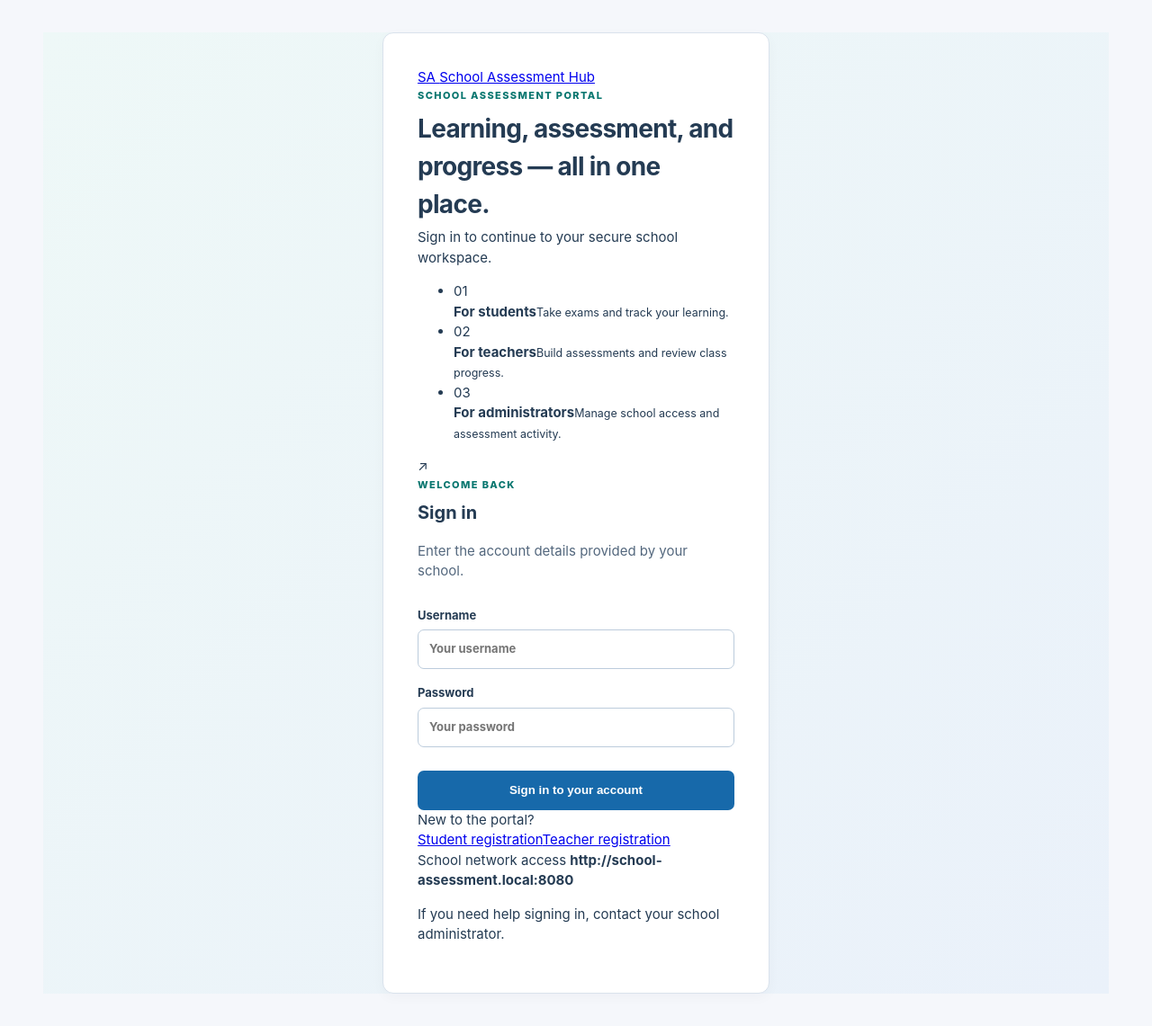
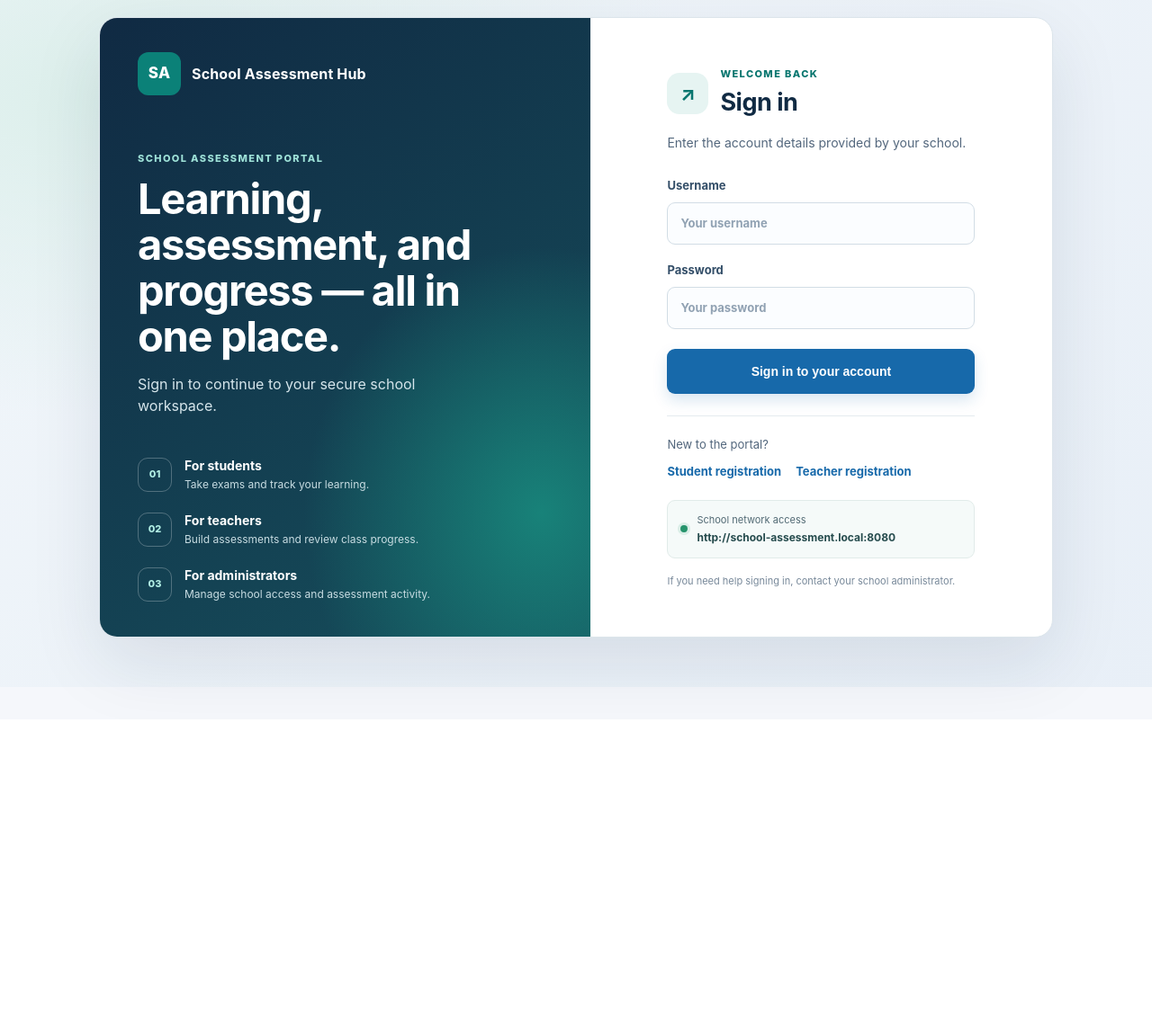
Before and after one commit to Firadwelt06/School-Assessment-Hub, a Flask app: page /login in a window 1280 px wide; the page is wider, and only the part inside the window is pictured. Shown: that part at 90% size. After the commit the page ends 784 px from the top of that part, so only its background shows below. Run offline with Flask 3, Linux system fonts and the light colour scheme; data that the repository does not hold is empty.

```diff
--- a/app.py
+++ b/app.py
@@ -605,12 +605,44 @@ def teacher_username(full_name):
 
 def valid_access_code(code, role):
     record = query(
-        "SELECT * FROM subject_access_codes WHERE code = ? AND role = ? AND active = 1 ORDER BY id DESC",
+        "SELECT * FROM subject_access_codes WHERE UPPER(code) = ? AND role = ? AND active = 1 ORDER BY id DESC",
         (code.strip().upper(), role), one=True,
     )
     if not record:
         return False
     return not access_code_is_expired(record["expires_at"])
+
+
+def generate_access_code():
+    adjectives = (
+        "amber", "bright", "calm", "clever", "cool", "crisp", "eager", "gentle",
+        "golden", "happy", "keen", "kind", "lucky", "merry", "mighty", "neat",
+        "noble", "patient", "quick", "quiet", "rapid", "ready", "rustic", "shiny",
+        "silent", "silver", "steady", "sunny", "tidy", "vivid", "warm", "witty",
+        "bold", "brave", "clear", "cosmic", "fuzzy", "grand", "jolly", "lively",
+        "magic", "nimble", "polite", "proud", "smooth", "soft", "stellar", "swift",
+        "tender", "tiny", "urban", "velvet", "wild", "wise", "young", "zesty",
+        "breezy", "cloudy", "daring", "fresh", "helpful", "musical", "playful", "wooden",
+    )
+    nouns = (
+        "badger", "beacon", "bison", "breeze", "canyon", "comet", "coral", "crane",
+        "daisy", "dolphin", "eagle", "falcon", "fern", "finch", "forest", "fox",
+        "galaxy", "garden", "glacier", "harbor", "heron", "island", "jasmine", "lantern",
+        "lemon", "lilac", "maple", "meadow", "meteor", "moon", "otter", "panda",
+        "pebble", "penguin", "phoenix", "piano", "planet", "rabbit", "rainbow", "raven",
+        "river", "robin", "sailor", "sequoia", "shadow", "sparrow", "stream", "spring",
+        "summit", "tiger", "timber", "tulip", "valley", "violet", "willow", "winter",
+        "wizard", "yak", "yonder", "zephyr", "acorn", "anchor", "bluebird", "copper",
+    )
+    suffix_alphabet = "23456789abcdefghjkmnpqrstuvwxyz"
+
+    for _ in range(10):
+        name = f"{secrets.choice(adjectives)}-{secrets.choice(nouns)}"
+        suffix = "".join(secrets.choice(suffix_alphabet) for _ in range(3))
+        code = f"{name}-{suffix}"
+        if not query("SELECT 1 FROM subject_access_codes WHERE UPPER(code) = ?", (code.upper(),), one=True):
+            return code
+    raise RuntimeError("Could not generate a unique access code.")
 
 
 def access_code_is_expired(expires_at):
@@ -1901,7 +1933,7 @@ def admin():
                 duration_hours = float(request.form.get("duration_hours", "24"))
                 if role not in {"teacher", "student"} or duration_hours < 0.5 or duration_hours > 720:
                     raise ValueError
-                code = secrets.token_urlsafe(8).replace("-", "").replace("_", "").upper()[:10]
+                code = generate_access_code()
                 expires_at = datetime.now() + timedelta(hours=duration_hours)
                 execute(
                     "INSERT INTO subject_access_codes(subject, role, code, expires_at, created_by, created_at) VALUES (?, ?, ?, ?, ?, ?)",
@@ -1910,6 +1942,8 @@ def admin():
                 flash(f"{role.capitalize()} access code: {code} (expires {expires_at.strftime('%Y-%m-%d %H:%M')}).", "success")
             except ValueError:
                 flash("Choose a role and enter a duration between 0.5 and 720 hours.", "error")
+            except RuntimeError:
+                flash("A unique access code could not be generated. Please try again.", "error")
         elif action == "clear_data":
             if not secrets.compare_digest(request.form.get("clear_password", ""), DATA_CLEAR_PASSWORD):
                 flash("The special data-clear password is incorrect.", "error")
--- a/static/style.css
+++ b/static/style.css
@@ -43,3 +43,56 @@ body.theme-forest{--navy:#16423c;--blue:#2f855a;--teal:#21734b;--bg:#f1f8f4}body
 .admin-nav{display:flex;gap:10px;flex-wrap:wrap;margin:-10px 0 28px}.admin-nav a{padding:9px 13px;border:1px solid var(--line);border-radius:8px;background:#fff;color:var(--navy);text-decoration:none;font-weight:700}.admin-nav a:hover{border-color:var(--teal);color:var(--teal)}.admin-section-heading{margin:34px 0 16px;padding-bottom:9px;border-bottom:1px solid var(--line);color:var(--navy)}.admin-details{margin:14px 0 22px;border:1px solid var(--line);border-radius:10px;background:#fff}.admin-details>summary{padding:16px 20px;color:var(--navy);font-weight:700;cursor:pointer}.admin-details[open]>summary{border-bottom:1px solid var(--line)}.admin-details-content{padding:0 20px 4px}.admin-details-content .panel{box-shadow:none}
 .manual-question{border:1px solid var(--border);border-radius:12px;padding:18px;margin:16px 0}.manual-question legend{font-weight:700;padding:0 8px}
 @media(max-width:800px){.sidebar{position:static;width:auto;min-height:0;padding:16px}.sidebar nav{display:flex;flex-wrap:wrap;margin-top:18px}.sidebar-footer{display:flex;justify-content:space-between;margin-top:15px}.with-sidebar{margin-left:0}main{padding:24px 16px}.stats,.chart-grid{grid-template-columns:1fr}.form-grid,.options{grid-template-columns:1fr}.topbar{display:block}.role-pill{margin-top:10px}}
+.login-shell{min-height:100vh;margin:-36px -48px;padding:36px;background:radial-gradient(ellipse at 12% 18%,#dcefeb 0,transparent 38%),linear-gradient(135deg,#f1f6fa,#e8eff7)}
+.login-card{width:min(1060px,100%);min-height:640px;padding:0;display:grid;grid-template-columns:1.03fr .97fr;overflow:hidden;border:1px solid #dce5eb;border-radius:20px;box-shadow:0 28px 80px #102a431a}
+.login-brand-panel{position:relative;display:flex;flex-direction:column;justify-content:space-between;padding:38px 42px;color:#fff;background:radial-gradient(ellipse at 90% 80%,#188279 0,transparent 38%),linear-gradient(145deg,#102a43,#164f5c)}
+.login-brand{display:flex;align-items:center;gap:12px;color:#fff;text-decoration:none;font-size:16px;font-weight:750;letter-spacing:.01em}
+.login-brand img,.login-brand-mark{width:48px;height:48px;object-fit:contain;border-radius:12px;background:#fff}
+.login-brand-mark{display:grid;place-items:center;color:#fff;background:#0b8178;font-size:17px;font-weight:800}
+.login-welcome{max-width:440px;margin:56px 0 38px}
+.login-welcome .eyebrow{color:#9ee2d8}
+.login-welcome h1{max-width:420px;margin:12px 0 16px;font-size:clamp(32px,4vw,47px);line-height:1.08;letter-spacing:-1.3px}
+.login-welcome p{max-width:370px;margin:0;color:#d5e5eb;font-size:16px}
+.login-benefits{display:grid;gap:20px;padding:0;margin:0;list-style:none}
+.login-benefits li{display:flex;align-items:center;gap:14px}
+.login-benefits li>span{display:grid;place-items:center;flex:none;width:38px;height:38px;border:1px solid #ffffff42;border-radius:11px;color:#b1eee4;font-size:11px;font-weight:800}
+.login-benefits strong,.login-benefits small{display:block}
+.login-benefits strong{font-size:14px}
+.login-benefits small{margin-top:2px;color:#c7dce2;font-size:12px}
+.login-school-address{margin:30px 0 0;color:#b9d0d7;font-size:12px}
+.login-form-panel{align-self:center;width:min(390px,100%);padding:54px 24px;margin:auto}
+.login-form-heading{display:flex;align-items:center;gap:13px;margin-bottom:14px}
+.login-form-icon{display:grid;place-items:center;width:46px;height:46px;border-radius:14px;background:#e6f4f2;color:var(--teal);font-size:22px;font-weight:700}
+.login-form-heading .eyebrow{margin-bottom:3px}
+.login-form-heading h2{margin:0;color:var(--navy);font-size:27px;letter-spacing:-.5px}
+.login-form-panel>.muted{margin:0;font-size:14px}
+.login-form-panel form{display:grid;gap:19px;margin-top:28px}
+.login-form-panel label{gap:8px;color:#334e68;font-size:13px;font-weight:700}
+.login-form-panel input{min-height:50px;padding:13px 14px;border-color:#d2dde5;border-radius:9px;background:#fbfdff}
+.login-form-panel input::placeholder{color:#91a2b3}
+.login-form-panel input:focus{border-color:var(--teal);background:#fff;box-shadow:0 0 0 4px #08766f18;outline:0}
+.login-form-panel .wide{min-height:50px;margin-top:3px;border-radius:9px;box-shadow:0 7px 16px #1769aa2b;font-size:14px}
+.login-register{display:grid;gap:10px;padding-top:22px;margin-top:24px;border-top:1px solid #e5ebef;color:var(--muted);font-size:13px}
+.login-register>div{display:flex;gap:16px;flex-wrap:wrap}
+.login-register a{color:var(--blue);font-weight:700;text-decoration:none}
+.login-register a:hover{text-decoration:underline}
+.login-network{display:grid;grid-template-columns:10px 1fr;gap:2px 8px;align-items:center;padding:13px 14px;margin:22px 0 0;border:1px solid #e1ebe9;border-radius:9px;background:#f5faf9;color:#526a74;font-size:11px}
+.login-network>span{grid-row:span 2;width:8px;height:8px;border-radius:50%;background:#26946c;box-shadow:0 0 0 3px #26946c20}
+.login-network strong{color:#254b4d;font-size:12px;overflow-wrap:anywhere}
+.login-footer{margin:17px 0 0;color:#78899a;font-size:11px}
+body:has(.login-shell) main{padding:0}
+.login-shell .login-card:not(:has(.login-brand-panel)){display:block;width:min(460px,calc(100% - 32px));min-height:0;padding:38px;border-radius:16px}
+.login-shell .flash{position:relative;z-index:1;width:min(1060px,100%);margin:0 auto 14px}
+body:has(.login-shell) main:has(.flash){padding-top:18px}
+.sidebar{box-shadow:8px 0 28px #102a4310}
+.sidebar nav a{transition:background-color .16s ease,color .16s ease,transform .16s ease}
+.sidebar nav a:hover{transform:translateX(2px)}
+.panel{border-color:#e4eaf0;box-shadow:0 8px 24px #102a4308}
+.panel .section-title h2{letter-spacing:-.25px}
+.stat{border-color:#e3eaf0;box-shadow:0 7px 20px #102a4308}
+.button{transition:transform .15s ease,box-shadow .15s ease,background-color .15s ease}
+.button:hover{transform:translateY(-1px)}
+.exam-row{gap:18px}
+@media(max-width:850px){.login-shell{margin:-24px -16px;padding:22px}.login-card{min-height:0;grid-template-columns:1fr}.login-brand-panel{min-height:330px;padding:28px}.login-welcome{margin:38px 0 28px}.login-welcome h1{font-size:35px}.login-benefits{grid-template-columns:1fr 1fr;gap:13px}.login-benefits li:last-child{grid-column:1/-1}.login-form-panel{padding:38px 28px}}
+@media(max-width:520px){.login-shell{padding:12px}.login-card{border-radius:15px}.login-brand-panel{min-height:0;padding:23px}.login-welcome{margin:30px 0 25px}.login-welcome h1{font-size:30px}.login-benefits{grid-template-columns:1fr;gap:13px}.login-benefits li:last-child{grid-column:auto}.login-form-panel{padding:30px 22px}.login-register>div{display:grid;gap:8px}}
+@media(prefers-reduced-motion:reduce){.sidebar nav a,.button{transition:none}.sidebar nav a:hover,.button:hover{transform:none}}
```
Also changed, not shown: templates/admin.html (+1 -1 lines), README.md.
